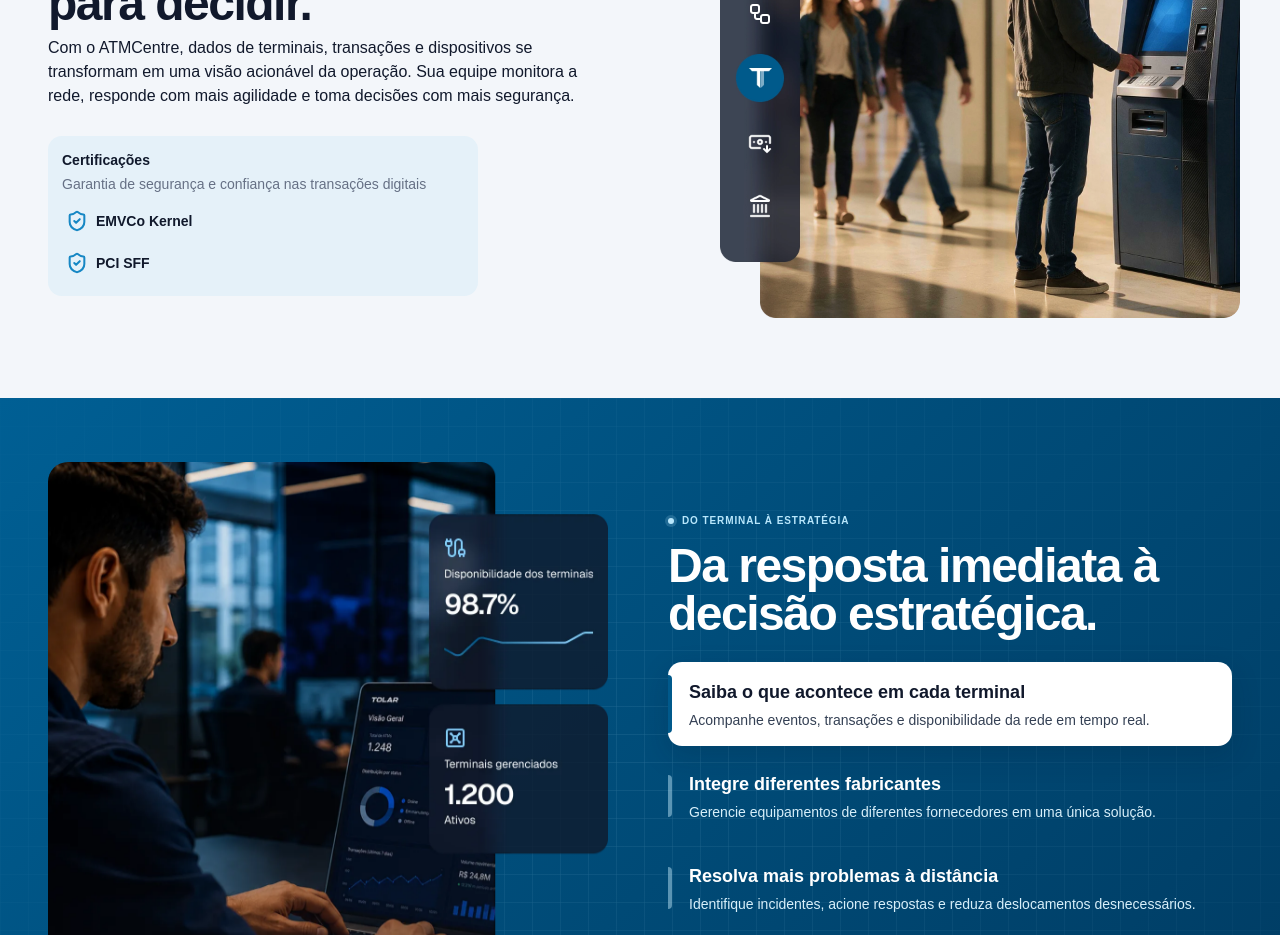
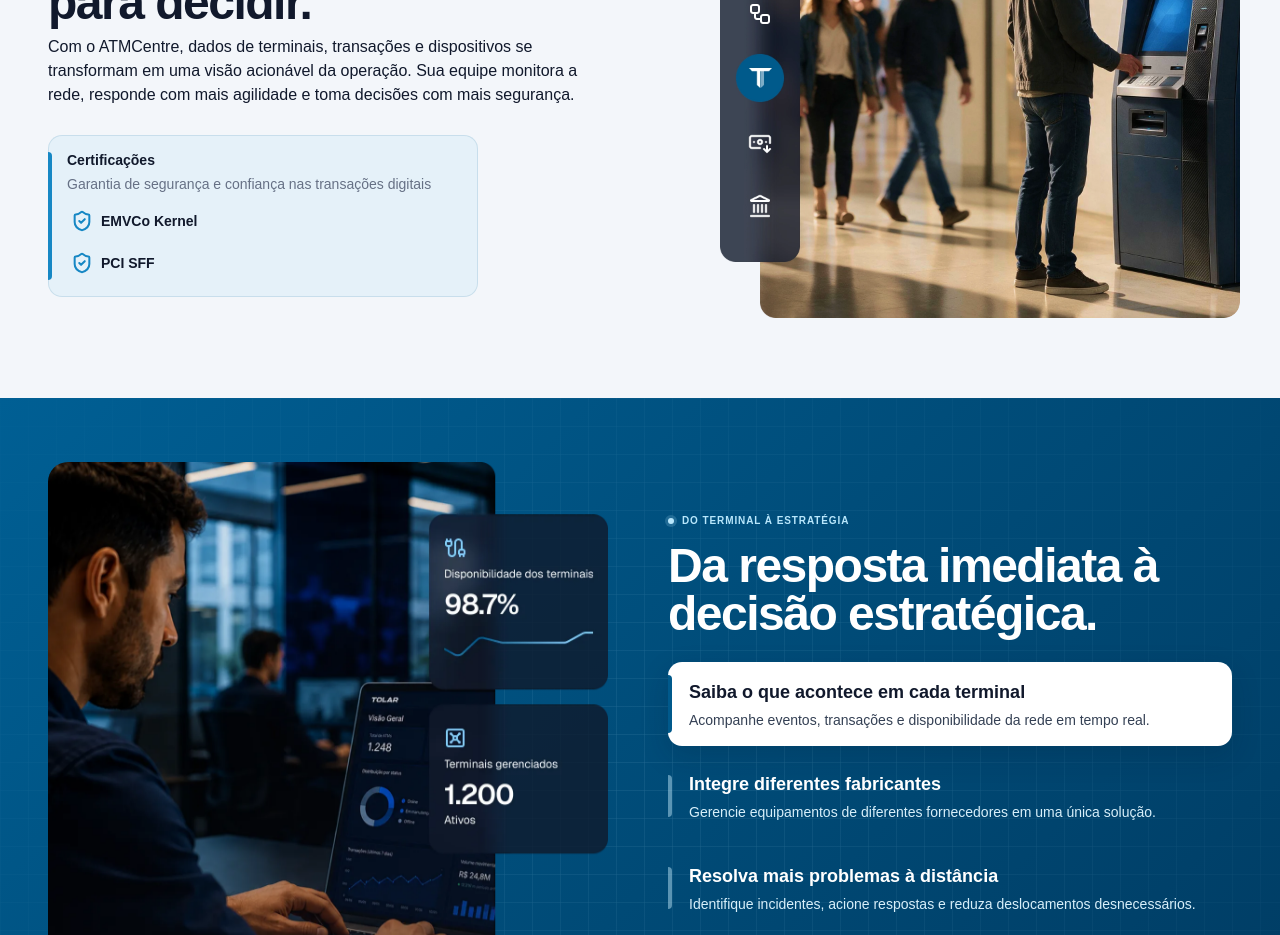
Before and after one commit to rmdesignoid/tolarwebsite, a Next.js app: page / in a window 1280 px wide. Shown: the part 1620-2555 px from the top of the page. Built offline with nearby package versions, Linux system fonts and the light colour scheme; no server answers.

Commit message:
Add certification card accent border

```diff
--- a/app/globals.css
+++ b/app/globals.css
@@ -128,7 +128,8 @@ h2 { margin: 0; font-size: clamp(var(--text-4xl), 4vw, var(--text-5xl)); line-he
 .certification-lead { margin: 4px 0 14px; color: #667085; font-size: var(--text-sm); line-height: 20px; }
 .client-logos { display: flex; height: 88px; align-items: center; gap: 8px; margin-top: 8px; }
 .client-logos img { width: 88px; height: 88px; object-fit: contain; }
-.certifications { display: grid; grid-template-columns: 1fr; width: min(100%, 430px); gap: 4px; margin-top: 28px; padding: 14px; border-radius: 14px; background: rgba(70,183,232,.08); }
+.certifications { position: relative; display: grid; grid-template-columns: 1fr; width: min(100%, 430px); gap: 4px; margin-top: 28px; padding: 14px 14px 14px 18px; border: 1px solid rgba(0,89,139,.12); border-radius: 14px; background: rgba(70,183,232,.08); }
+.certifications::before { content: ""; position: absolute; left: -1px; top: 16px; bottom: 16px; width: 4px; border-radius: 0 4px 4px 0; background: var(--blue-mid); }
 .certifications > strong { font-size: var(--text-sm); line-height: 20px; }
 .certifications > .certification-lead { margin: 0 0 4px; white-space: nowrap; }
 .certifications > div { display: flex; align-items: center; gap: 8px; min-height: 38px; padding: 6px 4px; color: var(--ink); font-size: var(--text-sm); font-weight: 600; }
```
